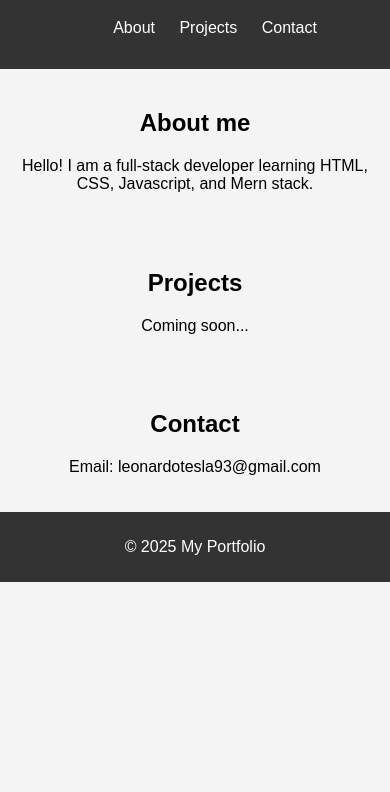
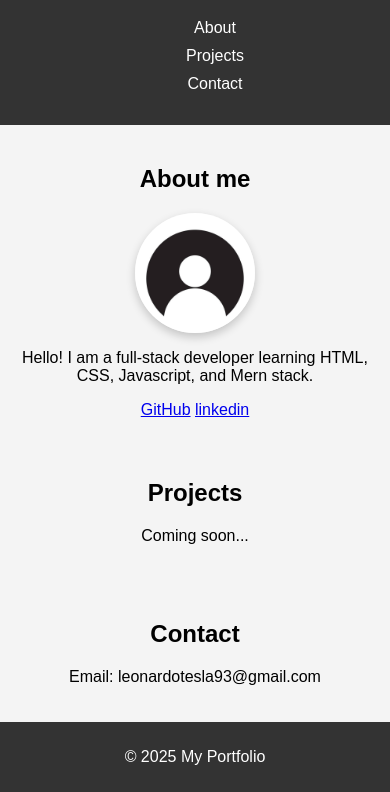
Before and after one commit to CelestialHades/portfolio-website, a plain HTML site: page index.html in a window 390 px wide. Shown: the part 95-887 px from the top of the page. Before the commit the page ends 844 px from the top, so only its background shows below. Drawn offline with Linux system fonts and the light colour scheme.

Commit message:
Added profile image, animations and responsiveness

```diff
--- a/index.html
+++ b/index.html
@@ -20,7 +20,12 @@
 
         <section id="about">
             <h2>About me</h2>
+            <img src="assets/profile.jpg" alt="Profile Picture" class="profile-img">
             <p>Hello! I am a full-stack developer learning HTML, CSS, Javascript, and Mern stack.</p>
+            <div class="social-links">
+                <a href="https://github.com/celestialhades">GitHub</a>
+                <a href="https://linkedin.com/in/Malkahzi">linkedin</a>
+            </div>
         </section>
 
         <section id="projects">
--- a/styles.css
+++ b/styles.css
@@ -43,3 +43,50 @@ footer {
     bottom: 0;
     width: 100%
 }
+
+.profile-img {
+    width: 150px;
+    height: 150px;
+    border-radius: 50%;
+    display: block;
+    margin: 10px auto;
+    box-shadow: 0px 4px 10px rgba(0,0,0,0.2);
+}
+
+.social-links q {
+    display: inline-block;
+    margin: 10px;
+    padding: 8px 15px;
+    background: #333;
+    color: white;
+    text-decoration: none;
+    border-radius: 5px;
+    transition: background 0.3s ease-in-out;
+}
+
+.social-links a:hover {
+    background: #ff9800;
+}
+
+@media (max-width: 768px) {
+    body {
+        font-size: 16px;
+    }
+
+    header {
+        text-align: center;
+    }
+
+    nav-ul {
+        padding: 0;
+    }
+
+    nav ul li {
+        display: block;
+        margin: 10px 0;
+    }
+    .profile-img {
+        width: 120px;
+        height: 120px;
+    }
+}
```
Also changed, not shown: assets/profile.jpg (added).
